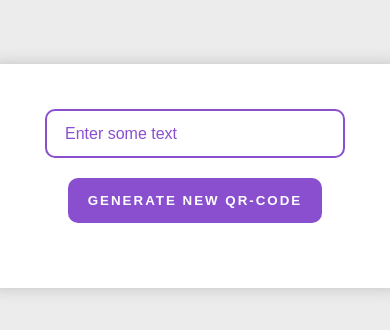
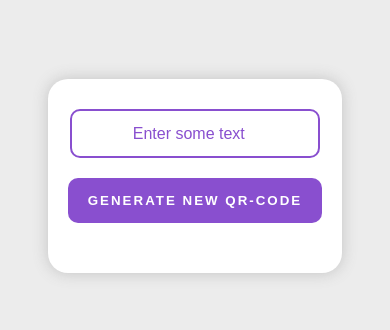
Before and after one commit to YaroslavFilipenko/QR-code-Generator, a plain HTML site: page index.html in a window 390 px wide. Shown: the part 246-576 px from the top of the page. Drawn offline with Linux system fonts and the light colour scheme.

Commit message:
added responsive from 576px and bellow
Signed-off-by: Yaroslav Filipenko <yarikfilipenko@gmail.com>

```diff
--- a/style.css
+++ b/style.css
@@ -73,3 +73,13 @@ button {
 #qr-image {
     display: none;
 }
+
+@media (max-width: 575.98px) {
+    .container {
+        padding: 25px 15px;
+    }
+
+    .input {
+        width: 250px;
+    }
+}
```
